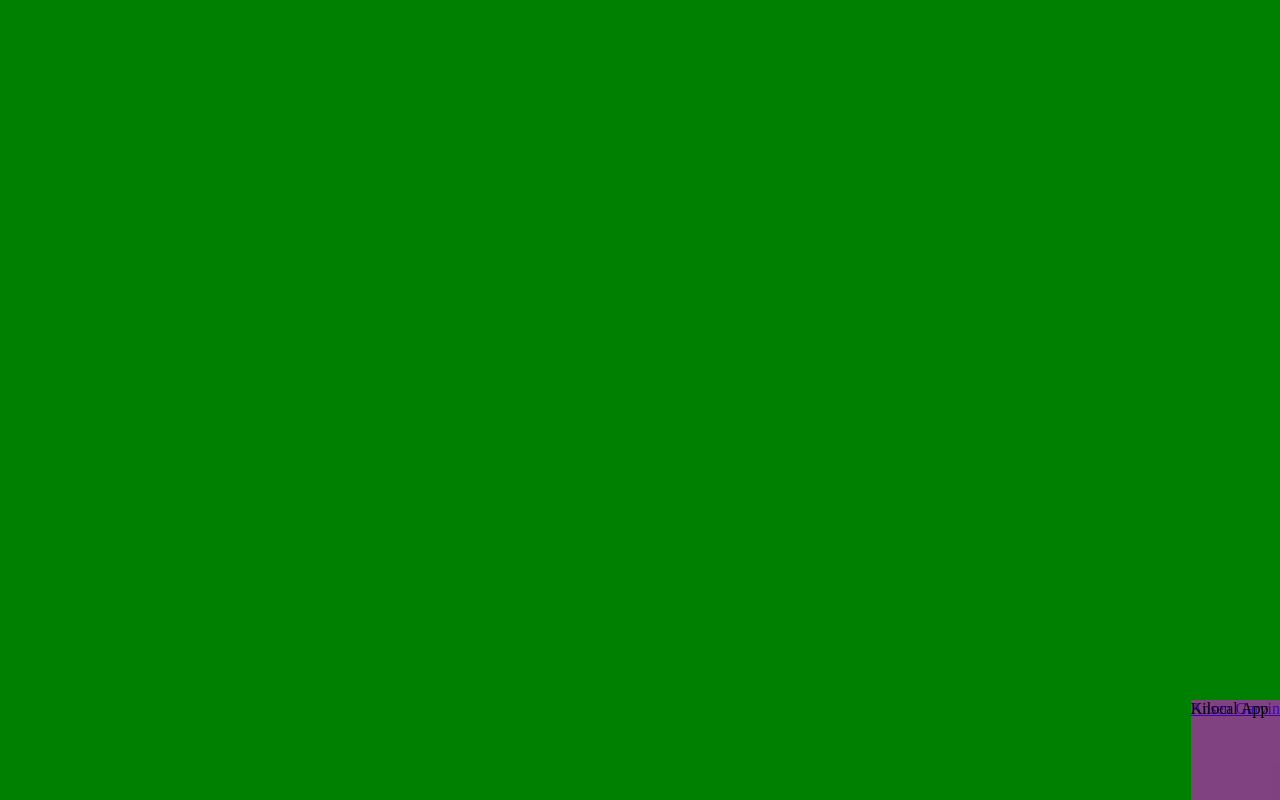
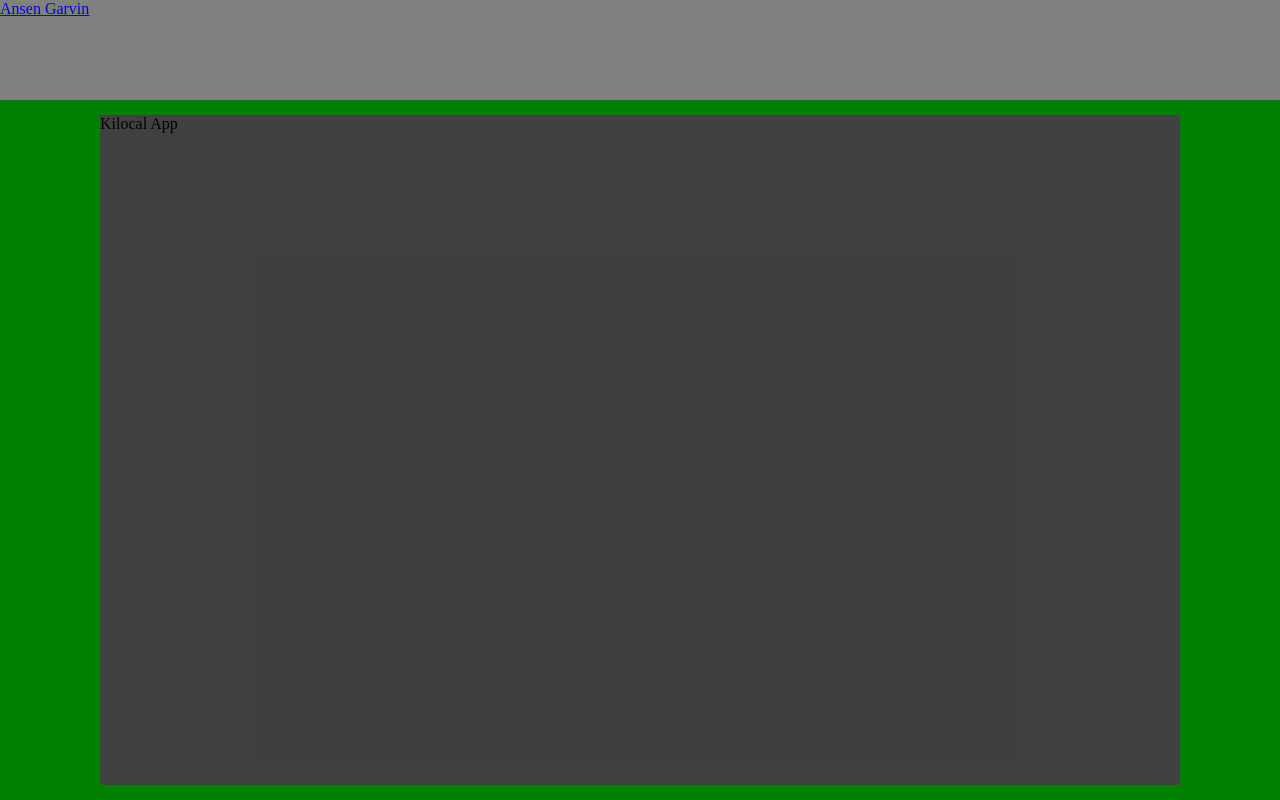
Before and after one commit to ansengarvin/kilocal, a React (Vite) app in the folder frontend/: page / in a window 1280 px wide. Built offline with nearby package versions, Linux system fonts and the light colour scheme.

Commit message:
fixed layout

```diff
--- a/frontend/components/root.tsx
+++ b/frontend/components/root.tsx
@@ -12,11 +12,11 @@ const Grid = styled.div`
     display: grid;
     grid-template-areas:
         "header header header"
-        "gutter main gutter"
+        "leftgutter main rightgutter"
         "footer footer footer";
-    grid-template-columns: auto 1fr auto;
+    grid-template-columns: 100px 1fr 100px;
     grid-template-rows: auto 1fr auto;
-    gap: 15px;
+    row-gap: 15px;
     width: 100vw;
     height: 100vh;
     background-color: green;
```
